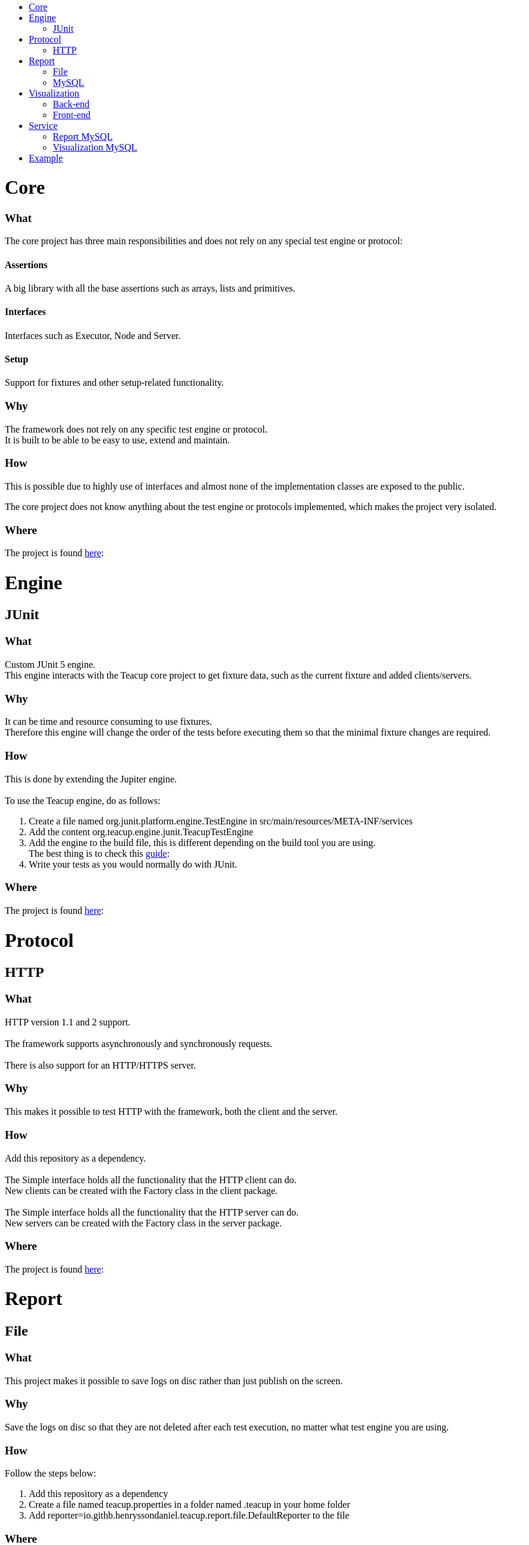
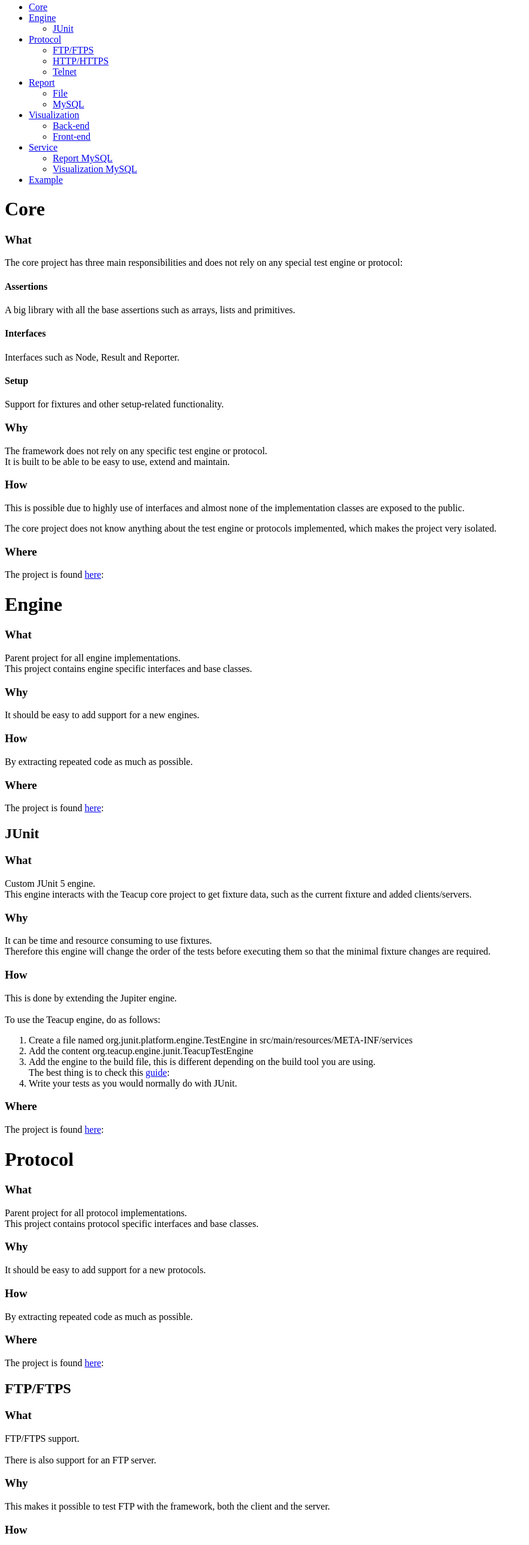
Before and after one commit to HenryssonDaniel/teacup.github.io, a plain HTML site: page index.html in a window 1280 px wide. Shown: the part 1029-3604 px from the top of the page at 60% size, without its empty margins (0-883 px from the left). Drawn offline with Linux system fonts and the light colour scheme.

Commit message:
Update index file
Updated with new projects and descriptions.

```diff
--- a/index.html
+++ b/index.html
@@ -28,7 +28,13 @@
             <li>
                 <a href="#protocol" title="protocol">Protocol</a>
                 <ul>
-                    <li><a href="#protocol-http" title="Protocol HTTP">HTTP</a></li>
+                    <li><a href="#protocol-http" title="Protocol HTTP">FTP/FTPS</a></li>
+                </ul>
+                <ul>
+                    <li><a href="#protocol-http" title="Protocol HTTP">HTTP/HTTPS</a></li>
+                </ul>
+                <ul>
+                    <li><a href="#protocol-http" title="Protocol HTTP">Telnet</a></li>
                 </ul>
             </li>
             <li>
@@ -43,7 +49,9 @@
             <li>
                 <a href="#visualization" title="Visualization">Visualization</a>
                 <ul>
-                    <li><a href="#visualization-back" title="Visualization back">Back-end</a></li>
+                    <li>
+                        <a href="#visualization-back" title="Visualization back">Back-end</a>
+                    </li>
                 </ul>
                 <ul>
                     <li><a href="#visualization-front" title="Visualization front">Front-end</a></li>
@@ -66,12 +74,11 @@
         <h4>Assertions</h4>
         <p>A big library with all the base assertions such as arrays, lists and primitives.</p>
         <h4>Interfaces</h4>
-        <p>Interfaces such as Executor, Node and Server.</p>
+        <p>Interfaces such as Node, Result and Reporter.</p>
         <h4>Setup</h4>
         <p>Support for fixtures and other setup-related functionality.</p>
         <h3>Why</h3>
-        <p>
-        The framework does not rely on any specific test engine or protocol.<br>
+        <p>The framework does not rely on any specific test engine or protocol.<br>
             It is built to be able to be easy to use, extend and maintain.</p>
         <h3>How</h3>
         <p>This is possible due to highly use of interfaces and almost none of the implementation classes are exposed
@@ -81,6 +88,16 @@
         <h3>Where</h3>
         <p>The project is found <a href="https://github.com/HenryssonDaniel/teacup-java-core" title="core">here</a>:</p>
         <h1 id="engine">Engine</h1>
+        <h3>What</h3>
+        <p>Parent project for all engine implementations.<br>
+            This project contains engine specific interfaces and base classes.</p>
+        <h3>Why</h3>
+        <p>It should be easy to add support for a new engines.</p>
+        <h3>How</h3>
+        <p>By extracting repeated code as much as possible.</p>
+        <h3>Where</h3>
+        <p>The project is found <a href="https://github.com/HenryssonDaniel/teacup-java-engine" title="engine">
+            here</a>:</p>
         <h2 id="engine-junit">JUnit</h2>
         <h3>What</h3>
         <p>Custom JUnit 5 engine.<br>
@@ -106,7 +123,32 @@
         <p>The project is found <a href="https://github.com/HenryssonDaniel/teacup-java-engine-junit" title="junit">
             here</a>:</p>
         <h1 id="protocol">Protocol</h1>
-        <h2 id="protocol-http">HTTP</h2>
+        <h3>What</h3>
+        <p>Parent project for all protocol implementations.<br>
+            This project contains protocol specific interfaces and base classes.</p>
+        <h3>Why</h3>
+        <p>It should be easy to add support for a new protocols.</p>
+        <h3>How</h3>
+        <p>By extracting repeated code as much as possible.</p>
+        <h3>Where</h3>
+        <p>The project is found <a href="https://github.com/HenryssonDaniel/teacup-java-protocol"
+                                   title="http">here</a>:</p>
+        <h2 id="protocol-ftp">FTP/FTPS</h2>
+        <h3>What</h3>
+        <p>FTP/FTPS support.<br><br>There is also support for an FTP server.</p>
+        <h3>Why</h3>
+        <p>This makes it possible to test FTP with the framework, both the client and the server.</p>
+        <h3>How</h3>
+        <p>Add this repository as a dependency.<br><br>
+            The Client interface holds all the functionality that the FTP client can do.<br>
+            The SecureClient interface holds all the functionality that the secure FTP client can do.<br>
+            New clients can be created with the Factory class in the client package.<br><br>
+            The SimpleServer interface holds all the functionality that the FTP server can do.<br>
+            New servers can be created with the Factory class in the server package.</p>
+        <h3>Where</h3>
+        <p>The project is found <a href="https://github.com/HenryssonDaniel/teacup-java-protocol-ftp"
+                                   title="ftp">here</a>:</p>
+        <h2 id="protocol-http">HTTP/HTTPS</h2>
         <h3>What</h3>
         <p>HTTP version 1.1 and 2 support.<br><br>
         The framework supports asynchronously and synchronously requests.<br><br>
@@ -122,6 +164,20 @@
         <h3>Where</h3>
         <p>The project is found <a href="https://github.com/HenryssonDaniel/teacup-java-protocol-http"
                                    title="http">here</a>:</p>
+        <h2 id="protocol-telnet">Telnet</h2>
+        <h3>What</h3>
+        <p>Telnet support.<br><br>There is also support for an Telnet server.</p>
+        <h3>Why</h3>
+        <p>This makes it possible to test Telnet with the framework, both the client and the server.</p>
+        <h3>How</h3>
+        <p>Add this repository as a dependency.<br><br>
+            The Client interface holds all the functionality that the Telnet client can do.<br>
+            New clients can be created with the Factory class in the client package.<br><br>
+            The Simple interface holds all the functionality that the Telnet server can do.<br>
+            New servers can be created with the Factory class in the server package.</p>
+        <h3>Where</h3>
+        <p>The project is found <a href="https://github.com/HenryssonDaniel/teacup-java-protocol-telnet"
+                                   title="telnet">here</a>:</p>
         <h1 id="report">Report</h1>
         <h2 id="report-file">File</h2>
         <h3>What</h3>
@@ -165,7 +221,7 @@
         <h1 id="visualization">Visualization</h1>
         <h2 id="visualization-back">Back-end</h2>
         <h3>What</h3>
-        <p>Visualization web back-end written in Python.</p>
+        <p>Visualization web back-end. Choose between an implementation in either Java or Python.</p>
         <h4>Why</h4>
         <p>This project is needed so that the web front-end can interact with the server side and other Teacup
             projects.</p>
@@ -173,8 +229,10 @@
         <p>Follow this <a href="http://flask.pocoo.org/docs/1.0/tutorial/deploy/" title="flask">guide</a> to deploy to
             production.</p>
         <h3>Where</h3>
-        <p>The project is found <a href="https://github.com/HenryssonDaniel/teacup-visualization-web-back-python"
+        <p>The Java project is found <a href="https://github.com/HenryssonDaniel/teacup-visualization-web-back-java"
                                    title="back">here</a>:</p>
+        <p>The Python project is found <a href="https://github.com/HenryssonDaniel/teacup-visualization-web-back-python"
+                                        title="back">here</a>:</p>
         <h2 id="visualization-front">Front-end</h2>
         <h3>What</h3>
         <p>Web front-end.</p>
```
